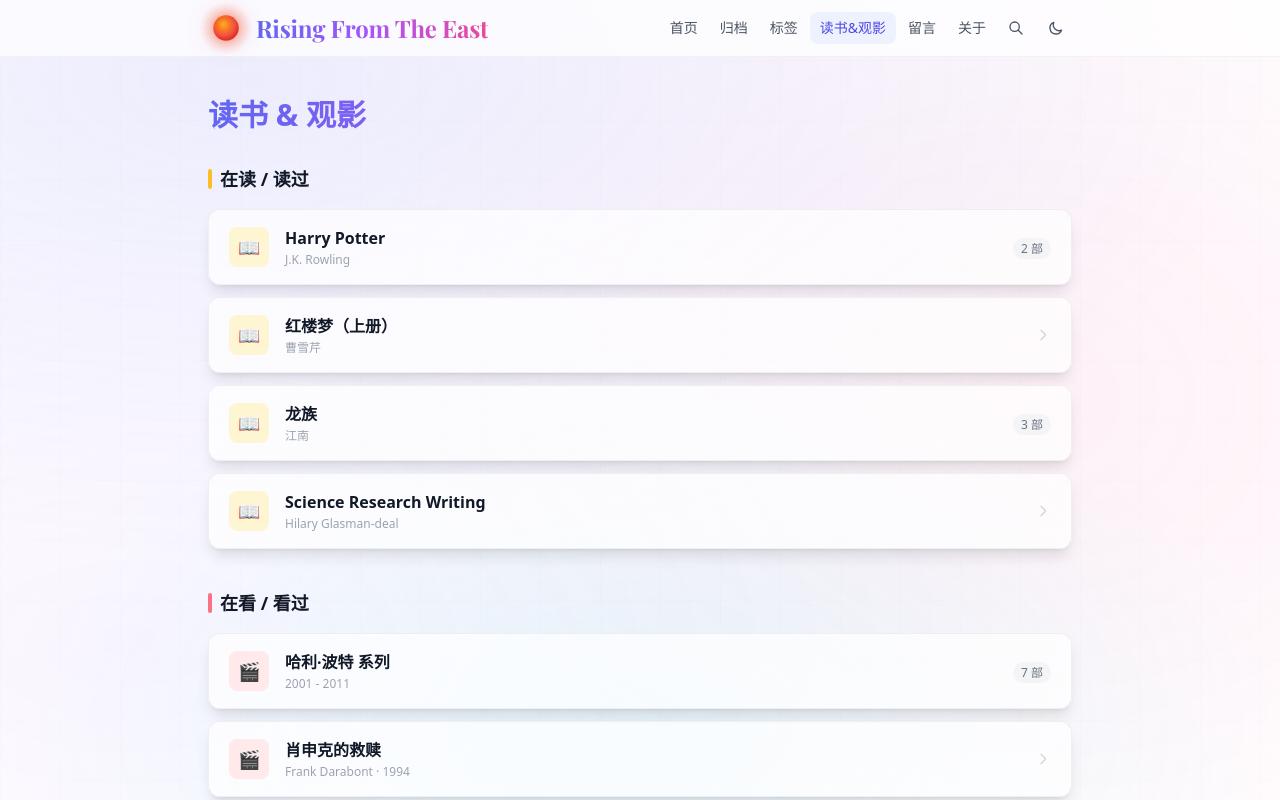
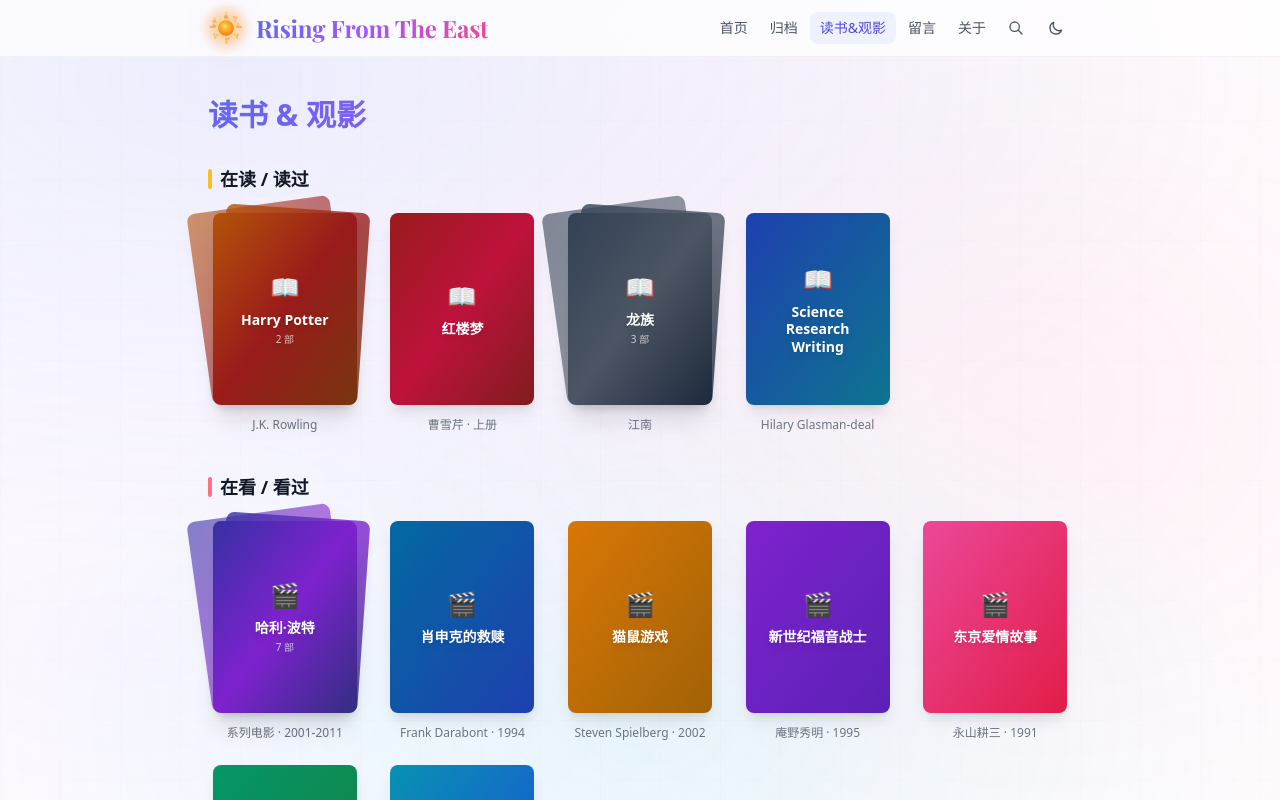
Before and after one commit to Hellowor888/blog, a React (Vite) app: page /#/bookshelf in a window 1280 px wide. Shown: the top 800 px of the page. Built offline with nearby package versions, Linux system fonts and the light colour scheme.

Commit message:
Anime-style sun logo, cover cards for bookshelf, email icon on About - Logo: anime sun with rays, warm yellow-orange gradient - Bookshelf: cover cards with gradient colors, stacked series effect - About: email icon replaces text - Remove tags from navigation

```diff
--- a/src/components/Header.tsx
+++ b/src/components/Header.tsx
@@ -28,18 +28,30 @@ export default function Header({ darkToggle, onSearch }: HeaderProps) {
     <header className="sticky top-0 z-20 backdrop-blur-xl bg-white/70 dark:bg-gray-950/70 border-b border-gray-200/50 dark:border-gray-800/50">
       <div className="max-w-4xl mx-auto px-4 h-14 flex items-center justify-between">
         <Link to="/" className="flex items-center gap-3 shrink-0 group">
-          {/* Logo — glowing red sun */}
+          {/* Logo — anime-style sun */}
           <div className="logo-sun-wrapper">
             <svg className="w-8 h-8 sm:w-9 sm:h-9 flex-shrink-0 logo-sun" viewBox="0 0 48 48" fill="none" xmlns="http://www.w3.org/2000/svg">
               <defs>
-                <radialGradient id="sunGlow" cx="40%" cy="35%" r="60%">
-                  <stop offset="0%" stopColor="#fbbf24" />
-                  <stop offset="40%" stopColor="#f97316" />
-                  <stop offset="75%" stopColor="#ef4444" />
-                  <stop offset="100%" stopColor="#dc2626" />
+                <radialGradient id="sunGlow" cx="45%" cy="40%" r="55%">
+                  <stop offset="0%" stopColor="#fef08a" />
+                  <stop offset="35%" stopColor="#fbbf24" />
+                  <stop offset="70%" stopColor="#fb923c" />
+                  <stop offset="100%" stopColor="#f97316" />
                 </radialGradient>
               </defs>
-              <circle cx="24" cy="24" r="17" fill="url(#sunGlow)" />
+              {/* Rays — alternating long and short */}
+              <polygon points="24,2 27,11 21,11" fill="url(#sunGlow)" opacity="0.7" />
+              <polygon points="39,9 36,17 33,8" fill="url(#sunGlow)" opacity="0.55" />
+              <polygon points="46,24 37,23 40,17" fill="url(#sunGlow)" opacity="0.7" />
+              <polygon points="39,39 34,33 41,31" fill="url(#sunGlow)" opacity="0.55" />
+              <polygon points="24,46 23,37 29,37" fill="url(#sunGlow)" opacity="0.7" />
+              <polygon points="9,39 14,33 7,31" fill="url(#sunGlow)" opacity="0.55" />
+              <polygon points="2,24 11,23 8,17" fill="url(#sunGlow)" opacity="0.7" />
+              <polygon points="9,9 12,17 5,16" fill="url(#sunGlow)" opacity="0.55" />
+              {/* Central sun body */}
+              <circle cx="24" cy="24" r="10.5" fill="url(#sunGlow)" />
+              {/* Highlight */}
+              <circle cx="21" cy="21" r="3.5" fill="white" opacity="0.25" />
             </svg>
           </div>
           <span className="blog-title text-xl sm:text-2xl font-bold gradient-text">
@@ -51,7 +63,6 @@ export default function Header({ darkToggle, onSearch }: HeaderProps) {
         <nav className="hidden md:flex items-center gap-0.5">
           <Link to="/" className={linkClass('/')}>首页</Link>
           <Link to="/archive" className={linkClass('/archive')}>归档</Link>
-          <Link to="/tags" className={linkClass('/tags')}>标签</Link>
           <Link to="/bookshelf" className={linkClass('/bookshelf')}>读书&观影</Link>
           <Link to="/guestbook" className={linkClass('/guestbook')}>留言</Link>
           <Link to="/about" className={linkClass('/about')}>关于</Link>
@@ -92,7 +103,6 @@ export default function Header({ darkToggle, onSearch }: HeaderProps) {
         <nav className="md:hidden border-t border-gray-200/50 dark:border-gray-800/50 bg-white/90 dark:bg-gray-950/90 backdrop-blur-xl px-4 py-3 space-y-1">
           <Link to="/" onClick={() => setMenuOpen(false)} className={mobileLinkClass('/')}>首页</Link>
           <Link to="/archive" onClick={() => setMenuOpen(false)} className={mobileLinkClass('/archive')}>归档</Link>
-          <Link to="/tags" onClick={() => setMenuOpen(false)} className={mobileLinkClass('/tags')}>标签</Link>
           <Link to="/bookshelf" onClick={() => setMenuOpen(false)} className={mobileLinkClass('/bookshelf')}>读书&观影</Link>
           <Link to="/guestbook" onClick={() => setMenuOpen(false)} className={mobileLinkClass('/guestbook')}>留言</Link>
           <Link to="/about" onClick={() => setMenuOpen(false)} className={mobileLinkClass('/about')}>关于</Link>
--- a/src/data/bookshelf.ts
+++ b/src/data/bookshelf.ts
@@ -4,26 +4,29 @@ export interface BookshelfItem {
   subtitle: string
   type: 'book' | 'movie'
   content: string
+  color: string  // tailwind gradient classes
   children?: BookshelfItem[]
 }
 
 const books: BookshelfItem[] = [
   {
-    id: 'harry-potter-1-2',
+    id: 'harry-potter-books',
     title: 'Harry Potter',
     subtitle: 'J.K. Rowling',
     type: 'book',
+    color: 'from-amber-700 via-red-800 to-amber-900',
     content: '',
     children: [
-      { id: 'hp1', title: "Harry Potter and the Philosopher's Stone", subtitle: 'J.K. Rowling', type: 'book', content: '' },
-      { id: 'hp2', title: 'Harry Potter and the Chamber of Secrets', subtitle: 'J.K. Rowling', type: 'book', content: '' },
+      { id: 'hp-book-1', title: 'Harry Potter and the\nPhilosopher\'s Stone', subtitle: 'J.K. Rowling', type: 'book', color: 'from-amber-600 to-orange-700', content: '' },
+      { id: 'hp-book-2', title: 'Harry Potter and the\nChamber of Secrets', subtitle: 'J.K. Rowling', type: 'book', color: 'from-green-700 to-emerald-800', content: '' },
     ],
   },
   {
     id: 'red-mansions',
-    title: '红楼梦（上册）',
-    subtitle: '曹雪芹',
+    title: '红楼梦',
+    subtitle: '曹雪芹 · 上册',
     type: 'book',
+    color: 'from-red-800 via-rose-700 to-red-900',
     content: '',
   },
   {
@@ -31,18 +34,20 @@ const books: BookshelfItem[] = [
     title: '龙族',
     subtitle: '江南',
     type: 'book',
+    color: 'from-slate-700 via-gray-600 to-slate-800',
     content: '',
     children: [
-      { id: 'dragon1', title: '龙族 I：火之晨曦', subtitle: '江南', type: 'book', content: '' },
-      { id: 'dragon2', title: '龙族 II：悼亡者之瞳', subtitle: '江南', type: 'book', content: '' },
-      { id: 'dragon3', title: '龙族 III：黑月之潮', subtitle: '江南', type: 'book', content: '' },
+      { id: 'dragon1', title: '龙族 I\n火之晨曦', subtitle: '江南', type: 'book', color: 'from-orange-600 to-red-700', content: '' },
+      { id: 'dragon2', title: '龙族 II\n悼亡者之瞳', subtitle: '江南', type: 'book', color: 'from-blue-700 to-indigo-800', content: '' },
+      { id: 'dragon3', title: '龙族 III\n黑月之潮', subtitle: '江南', type: 'book', color: 'from-purple-700 to-violet-800', content: '' },
     ],
   },
   {
     id: 'science-research-writing',
-    title: 'Science Research Writing',
+    title: 'Science Research\nWriting',
     subtitle: 'Hilary Glasman-deal',
     type: 'book',
+    color: 'from-blue-800 to-cyan-700',
     content: '',
   },
 ]
@@ -50,18 +55,19 @@ const books: BookshelfItem[] = [
 const movies: BookshelfItem[] = [
   {
     id: 'harry-potter-movies',
-    title: '哈利·波特 系列',
-    subtitle: '2001 - 2011',
+    title: '哈利·波特',
+    subtitle: '系列电影 · 2001-2011',
     type: 'movie',
+    color: 'from-indigo-800 via-purple-700 to-indigo-900',
     content: '',
     children: [
-      { id: 'hp-m1', title: '哈利·波特与魔法石', subtitle: 'Chris Columbus · 2001', type: 'movie', content: '' },
-      { id: 'hp-m2', title: '哈利·波特与密室', subtitle: 'Chris Columbus · 2002', type: 'movie', content: '' },
-      { id: 'hp-m3', title: '哈利·波特与阿兹卡班的囚徒', subtitle: 'Alfonso Cuarón · 2004', type: 'movie', content: '' },
-      { id: 'hp-m4', title: '哈利·波特与火焰杯', subtitle: 'Mike Newell · 2005', type: 'movie', content: '' },
-      { id: 'hp-m5', title: '哈利·波特与凤凰社', subtitle: 'David Yates · 2007', type: 'movie', content: '' },
-      { id: 'hp-m6', title: '哈利·波特与混血王子', subtitle: 'David Yates · 2009', type: 'movie', content: '' },
-      { id: 'hp-m7', title: '哈利·波特与死亡圣器', subtitle: 'David Yates · 2010 / 2011', type: 'movie', content: '' },
+      { id: 'hp-m1', title: '哈利·波特与\n魔法石', subtitle: 'Chris Columbus · 2001', type: 'movie', color: 'from-amber-500 to-yellow-600', content: '' },
+      { id: 'hp-m2', title: '哈利·波特与\n密室', subtitle: 'Chris Columbus · 2002', type: 'movie', color: 'from-green-600 to-emerald-700', content: '' },
+      { id: 'hp-m3', title: '哈利·波特与\n阿兹卡班的囚徒', subtitle: 'Alfonso Cuarón · 2004', type: 'movie', color: 'from-blue-600 to-indigo-700', content: '' },
+      { id: 'hp-m4', title: '哈利·波特与\n火焰杯', subtitle: 'Mike Newell · 2005', type: 'movie', color: 'from-orange-500 to-red-600', content: '' },
+      { id: 'hp-m5', title: '哈利·波特与\n凤凰社', subtitle: 'David Yates · 2007', type: 'movie', color: 'from-blue-500 to-cyan-600', content: '' },
+      { id: 'hp-m6', title: '哈利·波特与\n混血王子', subtitle: 'David Yates · 2009', type: 'movie', color: 'from-emerald-600 to-teal-700', content: '' },
+      { id: 'hp-m7', title: '哈利·波特与\n死亡圣器', subtitle: 'David Yates · 2010/2011', type: 'movie', color: 'from-gray-600 to-slate-700', content: '' },
     ],
   },
   {
@@ -69,6 +75,7 @@ const movies: BookshelfItem[] = [
     title: '肖申克的救赎',
     subtitle: 'Frank Darabont · 1994',
     type: 'movie',
+    color: 'from-sky-700 to-blue-800',
     content: '',
   },
   {
@@ -76,6 +83,7 @@ const movies: BookshelfItem[] = [
     title: '猫鼠游戏',
     subtitle: 'Steven Spielberg · 2002',
     type: 'movie',
+    color: 'from-amber-600 to-yellow-700',
     content: '',
   },
   {
@@ -83,20 +91,23 @@ const movies: BookshelfItem[] = [
     title: '新世纪福音战士',
     subtitle: '庵野秀明 · 1995',
     type: 'movie',
+    color: 'from-purple-700 to-violet-800',
     content: '',
   },
   {
     id: 'tokyo-love-story',
     title: '东京爱情故事',
-    subtitle: '永山耕三 / 本间欧彦 · 1991',
+    subtitle: '永山耕三 · 1991',
     type: 'movie',
+    color: 'from-pink-500 to-rose-600',
     content: '',
   },
   {
     id: 'ming-lan',
-    title: '知否知否应是绿肥红瘦',
+    title: '知否知否\n应是绿肥红瘦',
     subtitle: '张开宙 · 2018',
     type: 'movie',
+    color: 'from-emerald-600 to-green-700',
     content: '',
   },
   {
@@ -104,6 +115,7 @@ const movies: BookshelfItem[] = [
     title: '仙剑奇侠传三',
     subtitle: '胡歌 / 杨幂 · 2009',
     type: 'movie',
+    color: 'from-cyan-600 to-blue-700',
     content: '',
   },
 ]
--- a/src/index.css
+++ b/src/index.css
@@ -101,7 +101,7 @@ body::after {
   position: absolute;
   inset: -6px;
   border-radius: 50%;
-  background: radial-gradient(circle, rgba(251, 146, 60, 0.5) 0%, rgba(239, 68, 68, 0.2) 40%, transparent 70%);
+  background: radial-gradient(circle, rgba(251, 191, 36, 0.5) 0%, rgba(249, 115, 22, 0.2) 40%, transparent 70%);
   animation: sunPulse 2.5s ease-in-out infinite;
   pointer-events: none;
 }
@@ -112,12 +112,12 @@ body::after {
 }
 
 .logo-sun {
-  filter: drop-shadow(0 0 6px rgba(251, 146, 60, 0.6)) drop-shadow(0 0 12px rgba(239, 68, 68, 0.3));
+  filter: drop-shadow(0 0 6px rgba(251, 191, 36, 0.6)) drop-shadow(0 0 14px rgba(249, 115, 22, 0.3));
   transition: filter 0.3s ease;
 }
 
 .group:hover .logo-sun {
-  filter: drop-shadow(0 0 10px rgba(251, 146, 60, 0.8)) drop-shadow(0 0 20px rgba(239, 68, 68, 0.5));
+  filter: drop-shadow(0 0 10px rgba(251, 191, 36, 0.8)) drop-shadow(0 0 22px rgba(249, 115, 22, 0.5));
 }
 
 .animate-fade-in-up {
--- a/src/pages/Bookshelf.tsx
+++ b/src/pages/Bookshelf.tsx
@@ -3,38 +3,39 @@ import { Link } from 'react-router-dom'
 import { getAllBooks, getAllMovies } from '../data/bookshelf'
 import type { BookshelfItem } from '../data/bookshelf'
 
-function ItemCard({ item }: { item: BookshelfItem }) {
+function CoverCard({ item }: { item: BookshelfItem }) {
   const hasChildren = item.children && item.children.length > 0
 
   return (
     <Link
       to={hasChildren ? `/bookshelf/${item.id}` : `/bookshelf/${item.id}/detail`}
-      className="glass-card glass-card-hover rounded-xl px-5 py-4 flex items-center gap-4"
+      className="block group"
     >
-      {/* Icon */}
-      <div className={`w-10 h-10 rounded-lg flex items-center justify-center text-lg shrink-0 ${
-        item.type === 'book'
-          ? 'bg-amber-100/80 dark:bg-amber-900/30'
-          : 'bg-rose-100/80 dark:bg-rose-900/30'
-      }`}>
-        {item.type === 'book' ? '📖' : '🎬'}
-      </div>
+      {hasChildren ? (
+        /* Stacked series — 3 covers slightly offset */
+        <div className="relative h-48 w-36 mx-auto">
+          {/* Back cover */}
+          <div className={`absolute inset-0 w-36 h-48 rounded-lg bg-gradient-to-br ${item.color} shadow-lg rotate-[-8deg] origin-bottom-left opacity-60`} />
+          {/* Middle cover */}
+          <div className={`absolute inset-0 w-36 h-48 rounded-lg bg-gradient-to-br ${item.color} shadow-lg rotate-[4deg] origin-bottom-right opacity-80`} />
+          {/* Front cover */}
+          <div className={`absolute inset-0 w-36 h-48 rounded-lg bg-gradient-to-br ${item.color} shadow-xl flex flex-col items-center justify-center p-4 text-center`}>
+            <span className="text-2xl mb-2">{item.type === 'book' ? '📖' : '🎬'}</span>
+            <span className="text-white font-bold text-sm leading-tight drop-shadow-md">{item.title}</span>
+            <span className="text-white/70 text-[10px] mt-1 drop-shadow-md">{item.children!.length} 部</span>
+          </div>
+        </div>
+      ) : (
+        /* Single cover */
+        <div className={`w-36 h-48 rounded-lg bg-gradient-to-br ${item.color} shadow-lg group-hover:shadow-2xl group-hover:-translate-y-1 transition-all duration-300 flex flex-col items-center justify-center p-4 text-center mx-auto`}>
+          <span className="text-2xl mb-2">{item.type === 'book' ? '📖' : '🎬'}</span>
+          <span className="text-white font-bold text-sm leading-tight drop-shadow-md whitespace-pre-line">{item.title}</span>
+        </div>
+      )}
 
-      <div className="min-w-0 flex-1">
-        <h3 className="font-semibold text-gray-900 dark:text-gray-100 line-clamp-1">{item.title}</h3>
-        <p className="text-xs text-gray-400 dark:text-gray-500 mt-0.5">{item.subtitle}</p>
-      </div>
-
-      <div className="shrink-0 text-gray-300 dark:text-gray-600">
-        {hasChildren ? (
-          <span className="text-xs bg-gray-100 dark:bg-gray-800 px-2 py-0.5 rounded-full text-gray-500 dark:text-gray-400">
-            {item.children!.length} 部
-          </span>
-        ) : (
-          <svg className="w-4 h-4" fill="none" viewBox="0 0 24 24" stroke="currentColor" strokeWidth={2}>
-            <path strokeLinecap="round" strokeLinejoin="round" d="M9 5l7 7-7 7" />
-          </svg>
-        )}
+      {/* Title and subtitle below the cover */}
+      <div className="text-center mt-3">
+        <p className="text-xs text-gray-500 dark:text-gray-400">{item.subtitle}</p>
       </div>
     </Link>
   )
@@ -50,26 +51,26 @@ export default function BookshelfPage() {
 
       {/* Books */}
       <section className="mb-10">
-        <h2 className="text-lg font-semibold text-gray-900 dark:text-gray-100 mb-4 flex items-center gap-2">
+        <h2 className="text-lg font-semibold text-gray-900 dark:text-gray-100 mb-5 flex items-center gap-2">
           <span className="w-1 h-5 rounded-full bg-amber-400" />
           在读 / 读过
         </h2>
-        <div className="grid gap-3">
+        <div className="grid grid-cols-2 sm:grid-cols-3 md:grid-cols-4 lg:grid-cols-5 gap-6">
           {books.map((item) => (
-            <ItemCard key={item.id} item={item} />
+            <CoverCard key={item.id} item={item} />
           ))}
         </div>
       </section>
 
       {/* Movies */}
       <section>
-        <h2 className="text-lg font-semibold text-gray-900 dark:text-gray-100 mb-4 flex items-center gap-2">
+        <h2 className="text-lg font-semibold text-gray-900 dark:text-gray-100 mb-5 flex items-center gap-2">
           <span className="w-1 h-5 rounded-full bg-rose-400" />
           在看 / 看过
         </h2>
-        <div className="grid gap-3">
+        <div className="grid grid-cols-2 sm:grid-cols-3 md:grid-cols-4 lg:grid-cols-5 gap-6">
           {movies.map((item) => (
-            <ItemCard key={item.id} item={item} />
+            <CoverCard key={item.id} item={item} />
           ))}
         </div>
       </section>
```
Also changed, not shown: index.html (+1 -1 lines), src/pages/About.tsx (+9 -3 lines), src/pages/BookshelfDetail.tsx (+11 -16 lines).
